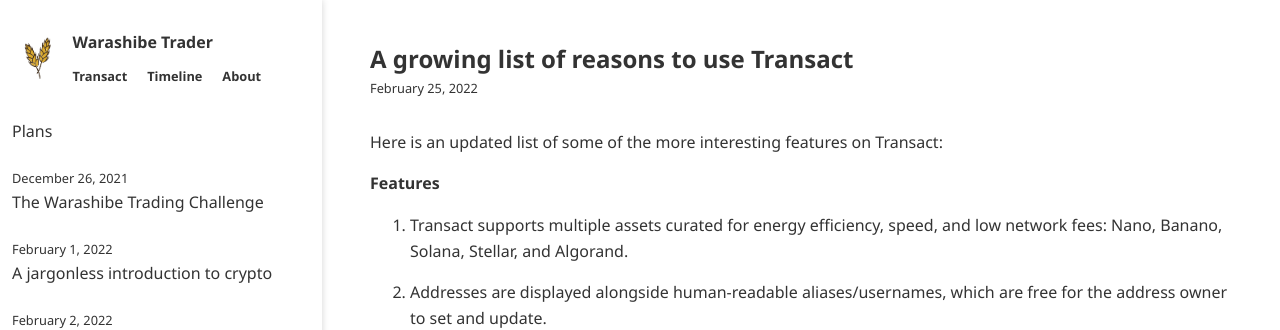
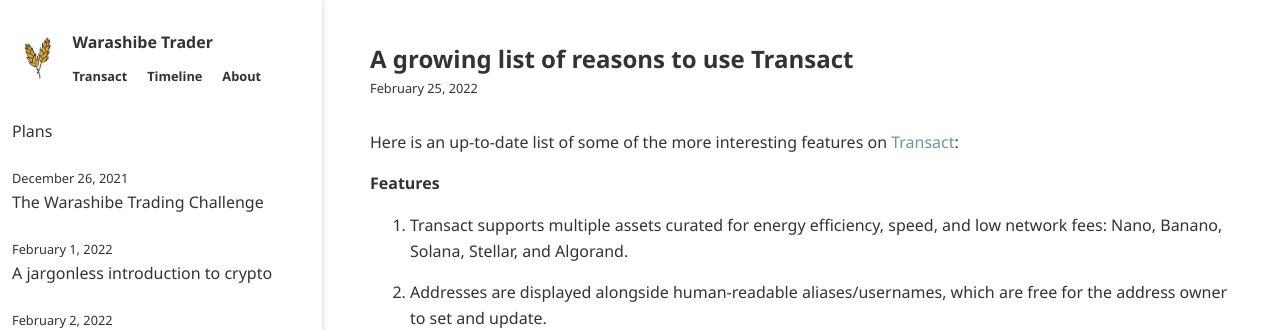
Before and after one commit to warashibetrader/warashibetrader.github.io, a Jekyll site: the page built from _posts/2022-02-25-feature-list.md, in a window 1280 px wide and 1240 px high. Shown: the top 330 px of the window. Built offline with Jekyll 4.4.1, drawn with Linux system fonts in a browser that asks for light colours.

Commit message:
Update 2022-02-25-feature-list.md

```diff
--- a/_posts/2022-02-25-feature-list.md
+++ b/_posts/2022-02-25-feature-list.md
@@ -2,8 +2,7 @@
 title: "A growing list of reasons to use Transact"
 ---
 
-Here is an updated list of some of the more interesting features on Transact:
-
+Here is an up-to-date list of some of the more interesting features on [Transact](https://transactcc.github.io/):
 
 #### Features
 
@@ -22,6 +21,8 @@
 6. Invoices can be cryptographically signed to give the customer peace of mind. Receipts are always signed to give the merchant peace of mind (by fixing the terms of the transaction).
 
 
+
+
 #### Distribution, security, and user interface
 
 1. Transact is a web app. It is immediately available via its URL on any device with an up-to-date browser, facilitating frictionless adoption.
```
